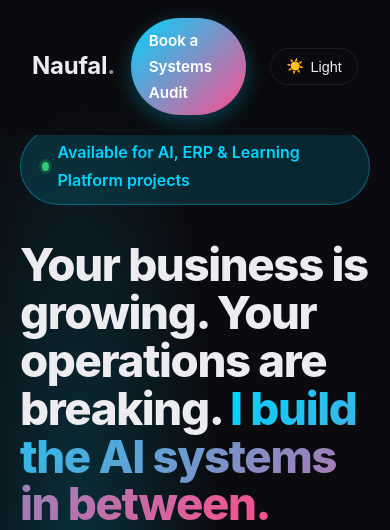
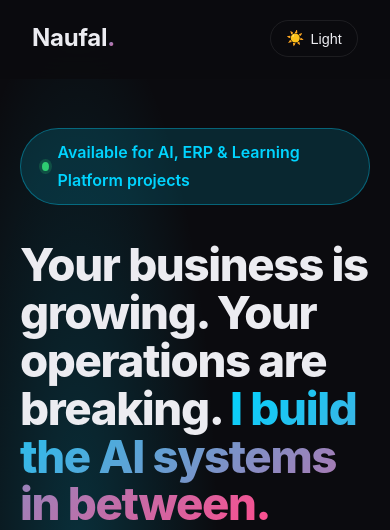
Before and after one commit to naufalnab/portofolio, a PHP site: page / in a window 390 px wide. Shown: the top 530 px of the page. Run offline with PHP 8.4, Linux system fonts and the light colour scheme.

Commit message:
style(responsive): Hide navigation CTA button on mobile devices
- Hide .nav-cta element on mobile viewports by setting display to none
- Remove redundant padding and font-size properties from mobile CTA styles
- Improve mobile navigation layout by reducing visual clutter
- Ensure consistent responsive behavior across smaller screen sizes

```diff
--- a/assets/css/responsive.css
+++ b/assets/css/responsive.css
@@ -31,8 +31,7 @@
     }
 
     .nav-cta {
-        padding: 0.6rem 1.1rem;
-        font-size: 0.95rem;
+        display: none;
     }
 
     .hero-stats {
```
